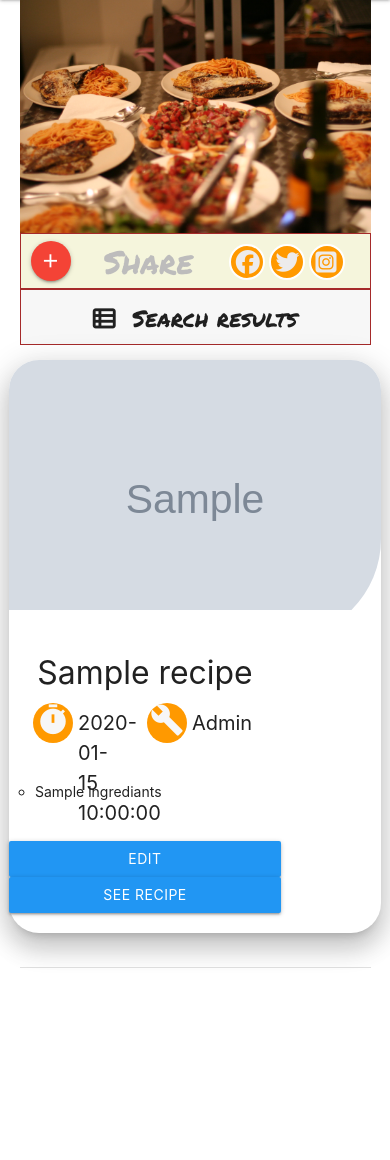
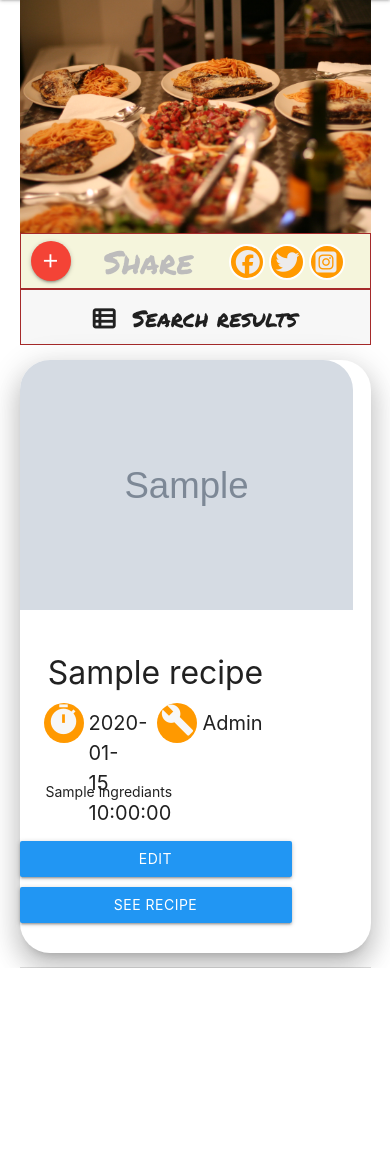
Before and after one commit to rimantascode/MS3-cookbook, a Flask app: page / in a window 390 px wide. Shown: the part 57-1217 px from the top of the page. After the commit the page ends 1025 px from the top, so only its background shows below. Run offline with Flask 2, Linux system fonts and the light colour scheme; grey boxes marked "Sample" are stand-in pictures; a database or web service that is not in the repository returns one stand-in record (values such as "Sample title"); some libraries are stand-ins or nearby versions.

Commit message:
styles the card

```diff
--- a/static/css/style.css
+++ b/static/css/style.css
@@ -59,16 +59,19 @@ font-family: "Roboto", sans-serif;
 }
 
 /* ------------------------------------------------ serch reults by cards ----- */
+.ca > .row {
+  margin: 0 !important;
+  padding: 0 !important;
+}
 .card.horizontal {
   border-radius: 30px;
 }
 .round-image {
   border-top-left-radius: 30px !important;
   border-bottom-left-radius: 0px !important;
-  border-bottom-right-radius: 100px !important;
+  border-bottom-right-radius: 30px !important;
 }
-.info-window {
-}
+
 .short-info {
   height: 60px;
   width: 110px;
@@ -82,7 +85,6 @@ font-family: "Roboto", sans-serif;
   height: 40px;
   width: 40px;
   background-color: #ff9900;
-
   float: left;
   border-radius: 50%;
   text-align: center;
@@ -112,18 +114,25 @@ font-family: "Roboto", sans-serif;
   position: relative;
   width: 224px;
 }
-ul.a {
-  /*display: inline-block; */
-}
 
 ul.a:not(.browser-default) > li {
-  list-style-type: circle !important;
+  text-align: justify;
+  align-content: center;
 }
 ul.a:not(.browser-default) {
   padding: 2px 20px 4px 2px !important;
 }
 ul.a li {
   line-height: 15px;
+}
+.size {
+  height: 450px !important;
+  object-fit: cover;
+}
+.btn,
+.btn-large,
+.btn-small {
+  margin-bottom: 10px !important;
 }
 
 /* ------------------------------------------------ add button and share links ----- */
@@ -256,10 +265,10 @@ select {
   .card.horizontal .card-image {
     max-width: 100% !important;
     max-height: 250px !important;
-    overflow: hidden;
+    object-fit: cover;
   }
   .ca {
-    height: 800px !important;
+    /* height: 800px !important;*/
   }
   .search-results-list {
     max-height: 800px !important;
@@ -267,5 +276,10 @@ select {
   .round-image {
     border-top-right-radius: 30px !important;
     border-bottom-left-radius: 0px !important;
+    border-bottom-right-radius: 0px !important;
+  }
+  .size {
+    width: 100% !important;
+    height: 250px !important;
   }
 }
```
